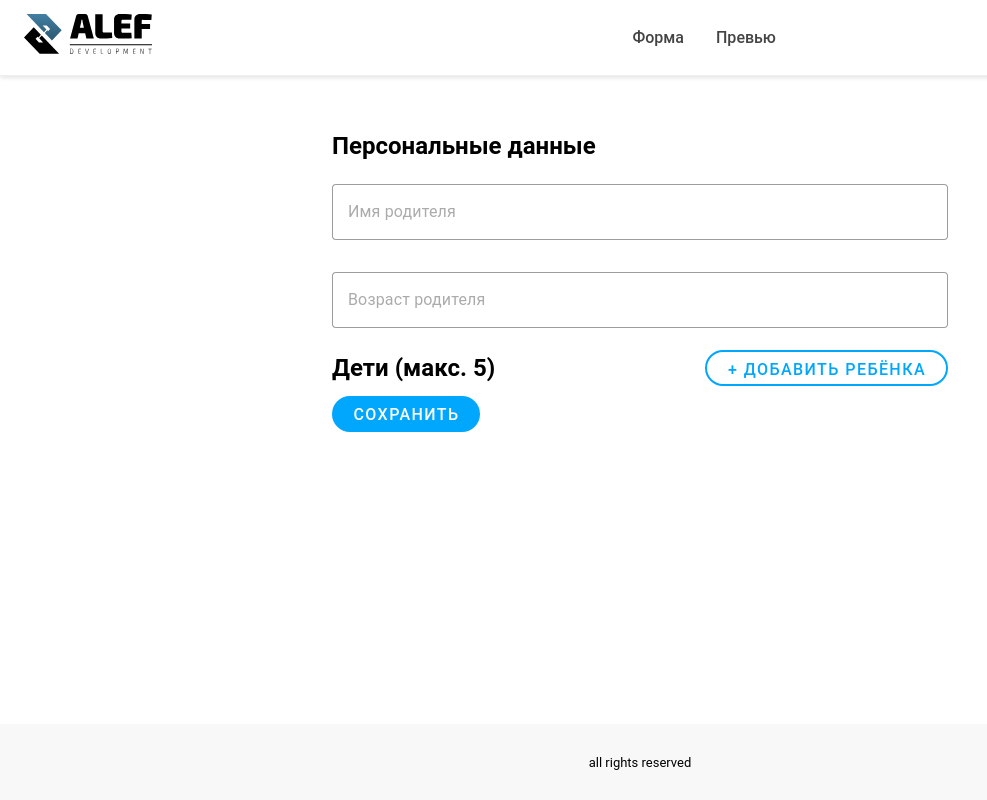
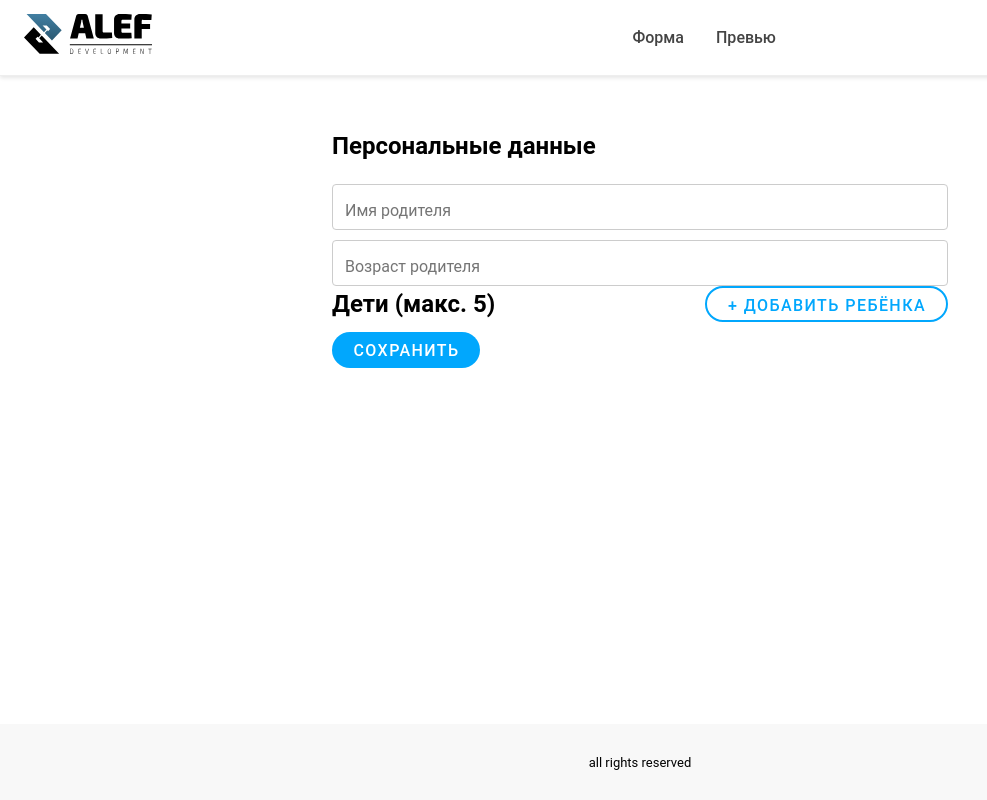
Before and after one commit to KristinaBalashova/user-children-form, a Vue app: page / in a window 1280 px wide. Shown: the whole page, without its empty margins (0-987 px from the left). Built offline with nearby package versions, Linux system fonts and the light colour scheme.

Commit message:
fix: make custom input

```diff
--- a/src/components/ui/Input.vue
+++ b/src/components/ui/Input.vue
@@ -1,30 +1,82 @@
 <script setup>
+import { ref } from "vue";
+
+const value = ref("");
+const isFocused = ref(false);
+
 defineProps({
-  placeholder: {
+  label: {
     type: String,
-    default: '',
+    default: "",
   },
   variant: {
     type: String,
-    default: 'outlined',
+    default: "outlined",
   },
 });
+
+function onBlur() {
+  if (!value.value) {
+    isFocused.value = false;
+  }
+}
 
 const modelValue = defineModel();
 </script>
 
 <template>
-  <v-text-field
-    v-bind="$attrs"
-    :model-value="modelValue"
-    @update:model-value="modelValue = $event"
-    :placeholder="placeholder"
-    class="input"
-    :variant="variant"
-    clearable
-  />
+  <div class="input-wrapper">
+    <input
+      v-bind="$attrs"
+      v-model="modelValue"
+      required
+      class="input"
+      @focus="isFocused = true"
+      @blur="onBlur"
+      :variant="variant"
+    />
+    <label :class="{ floated: isFocused || modelValue }">{{ label }}</label>
+  </div>
 </template>
 
 <style scoped>
+.input-wrapper {
+  position: relative;
+}
 
+.input {
+  width: 100%;
+  padding: 14px 12px 6px 12px;
+  border: 1px solid #ccc;
+  border-radius: 4px;
+  font-size: 16px;
+  outline: none;
+  background: transparent;
+}
+
+label {
+  position: absolute;
+  top: 14px;
+  left: 12px;
+  color: #999;
+  font-size: 14px;
+  pointer-events: none;
+  transition: 0.2s ease all;
+  background-color: white;
+  padding: 0 4px;
+  font-weight: 400;
+  line-height: 24px;
+  letter-spacing: 0px;
+}
+
+label.floated {
+  top: 4px;
+  left: 10px;
+  font-size: 13px;
+  font-weight: 400;
+  line-height: 100%;
+  letter-spacing: 0px;
+  color: #1111117A;
+
+}
 </style>
```
